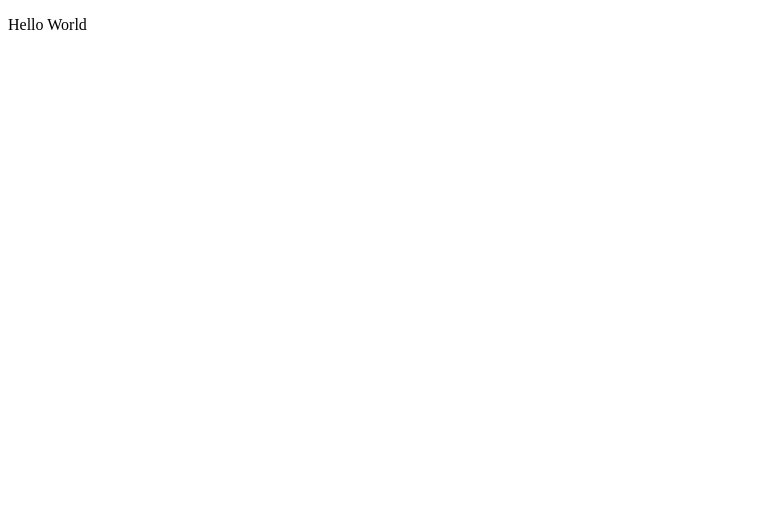
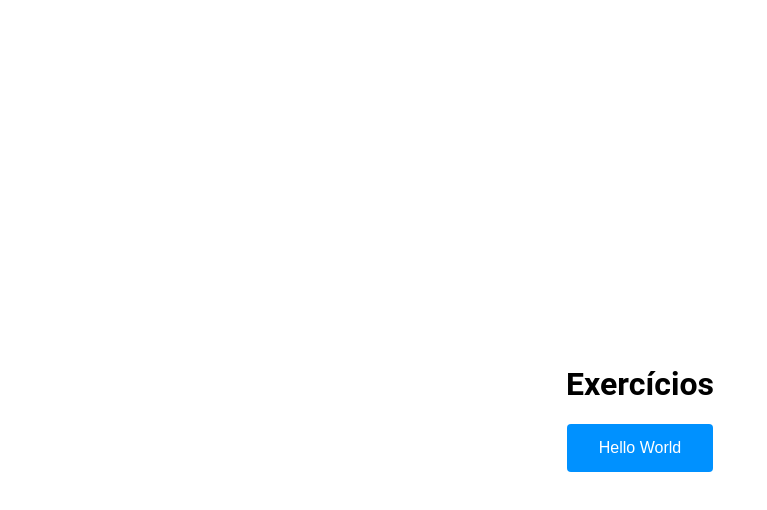
Before and after one commit to 26432-LESI-PL/PW-23-24, a plain HTML site: page index.html in a window 1280 px wide. Shown: the whole page, without its empty margins (0-767 px from the left). Drawn offline with Linux system fonts and the light colour scheme.

Commit message:
Add Hello World feature to index.html

```diff
--- /dev/null
+++ b/helloworld/helloworld.css
@@ -0,0 +1,10 @@
+.message {
+    @import url('https://fonts.googleapis.com/css2?family=Roboto:ital,wght@0,100;0,300;0,400;0,500;0,700;0,900;1,100;1,300;1,400;1,500;1,700;1,900&display=swap');
+    font-family: "Roboto", sans-serif;
+    font-size: 10rem;
+    display: flex;
+    text-align: center;
+    justify-content: center;
+    align-items: center;
+    height: 100vh;
+}
--- /dev/null
+++ b/helloworld/helloworld.js
@@ -0,0 +1 @@
+document.getElementById("message").textContent = "Hello World!";
--- /dev/null
+++ b/index.css
@@ -0,0 +1,22 @@
+body {
+    @import url('https://fonts.googleapis.com/css2?family=Roboto:ital,wght@0,100;0,300;0,400;0,500;0,700;0,900;1,100;1,300;1,400;1,500;1,700;1,900&display=swap');
+    font-family: "Roboto", sans-serif;
+    display: flex;
+    flex-direction: column;
+    text-align: center;
+    justify-content: center;
+    align-items: center;
+    height: 100vh;
+}
+
+button {
+    background-color: rgb(0, 145, 255);
+    border: none;
+    color: white;
+    padding: 15px 32px;
+    text-align: center;
+    text-decoration: none;
+    display: inline-block;
+    font-size: 16px;
+    border-radius: 4px;
+}
--- a/index.html
+++ b/index.html
@@ -3,9 +3,13 @@
 <head>
     <meta charset="UTF-8">
     <meta name="viewport" content="width=device-width, initial-scale=1.0">
-    <title>Document</title>
+    <link rel="stylesheet" href="index.css">
+    <title>Página inicial</title>
 </head>
 <body>
-    <p>Hello World</p>
+    <!--Botões para ligação aos vários exercicios-->
+    <h1>Exercícios</h1>
+    <a href="/helloworld"><button>Hello World</button></a>
+
 </body>
 </html>
```
Also changed, not shown: helloworld/index.html (added, +13 -0 lines).
